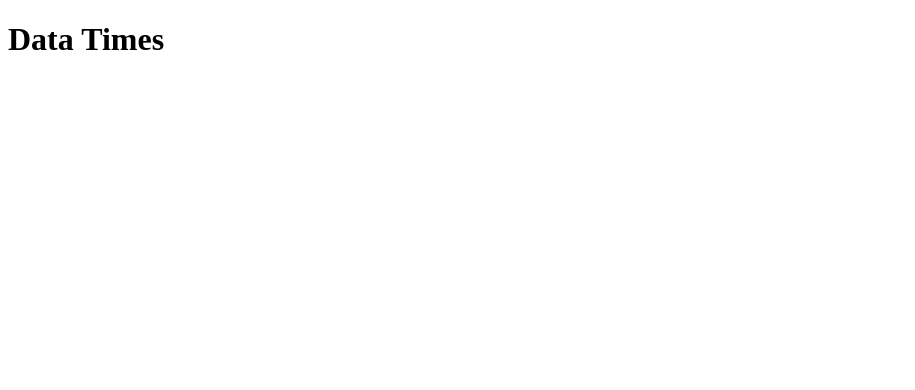
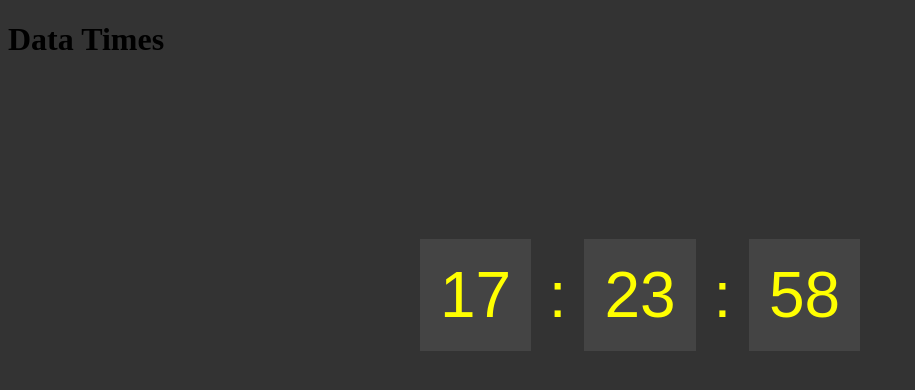
Before and after one commit to shirin-nazari/toturial, a plain HTML site: page js/chapter_2/6-js/index.html in a window 1280 px wide. Shown: the whole page, without its empty margins (0-915 px from the left). Drawn offline with Linux system fonts and the light colour scheme.

Commit message:
add clock

```diff
--- a/js/chapter_2/6-js/app.js
+++ b/js/chapter_2/6-js/app.js
@@ -1,21 +1,43 @@
+const before = new Date("Tur Jan 27 2022 13:00:08");
 const now = new Date();
-console.log(now);
-console.log(typeof now); // output:object
+// console.log(now);
+// console.log(typeof now); // output:object
 
-/* ------------------ // get element year/ month /day /time ----------------- */
+// /* ------------------ // get element year/ month /day /time ----------------- */
 
-console.log("getFullYear :", now.getFullYear());
-console.log("getMonth : ", now.getMonth());
-console.log("getDay : ", now.getDay());
-console.log("getDate : ", now.getDate());
-console.log("getHours: ", now.getHours());
+// console.log("getFullYear :", now.getFullYear());
+// console.log("getMonth : ", now.getMonth());
+// console.log("getDay : ", now.getDay());
+// console.log("getDate : ", now.getDate());
+// console.log("getHours: ", now.getHours());
 
-console.log("getMinutes : ", now.getMinutes());
+// console.log("getMinutes : ", now.getMinutes());
 
-console.log("getSecond : ", now.getSeconds());
-// timestap
-console.log("timestamp : ", now.getTime());
-// time string
-console.log(now.toDateString());
-console.log(now.toTimeString());
-console.log(now.toLocaleString());
+// console.log("getSecond : ", now.getSeconds());
+// // timestap
+// console.log("timestamp : ", now.getTime());
+// // time string
+// console.log(now.toDateString());
+// console.log(now.toTimeString());
+// console.log(now.toLocaleString());
+// console.log(now.getTime(), before.getTime());
+// const deffernt = now.getTime() - before.getTime();
+// console.log(deffernt); //second // minute
+// const minu = Math.round(deffernt / 1000 / 60);
+// const hours = Math.round(minu / 60);
+// const day = Math.round(hours / 24);
+// console.log(minu, hours, day);
+const clock = document.querySelector(".clock");
+const tick = () => {
+  const now = new Date();
+  const h = now.getHours();
+  const m = now.getMinutes();
+  const s = now.getSeconds();
+  const html = `
+         <span>${h}</span> :
+         <span>${m}</span> :
+        <span>${s}</span>
+  `;
+  clock.innerHTML = html;
+};
+setInterval(tick, 1000);
--- a/js/chapter_2/6-js/index.html
+++ b/js/chapter_2/6-js/index.html
@@ -5,9 +5,26 @@
     <meta http-equiv="X-UA-Compatible" content="IE=edge" />
     <meta name="viewport" content="width=device-width, initial-scale=1.0" />
     <title>times</title>
+    <style>
+      body {
+        background-color: #333;
+      }
+      .clock {
+        font-size: 4em;
+        text-align: center;
+        margin: 200px;
+        color: yellow;
+        font-family: Arial, Helvetica, sans-serif;
+      }
+      .clock span {
+        background-color: #444;
+        padding: 20px;
+      }
+    </style>
   </head>
   <body>
     <h1>Data Times</h1>
+    <div class="clock"></div>
     <script src="app.js"></script>
   </body>
 </html>
```
